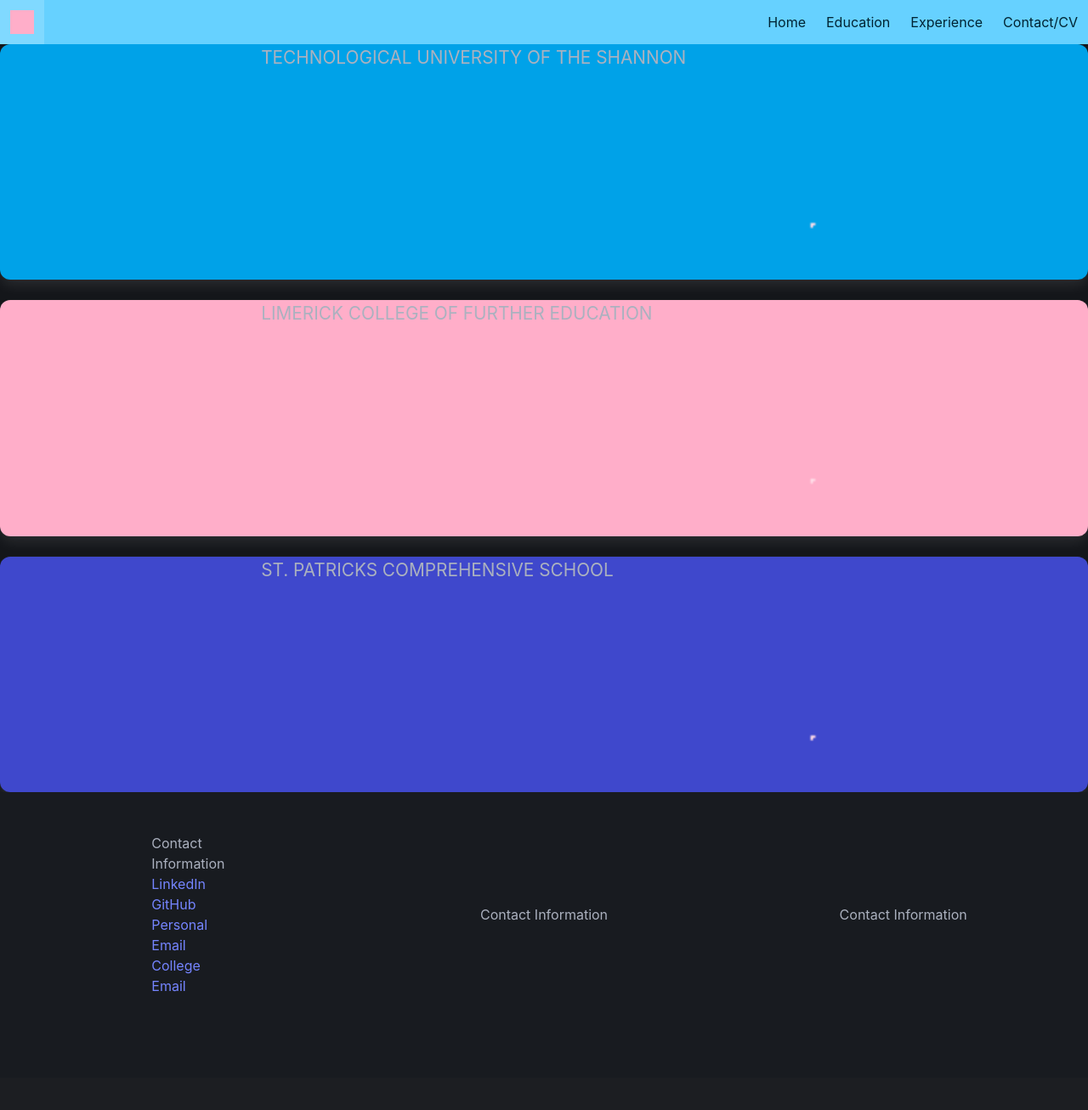
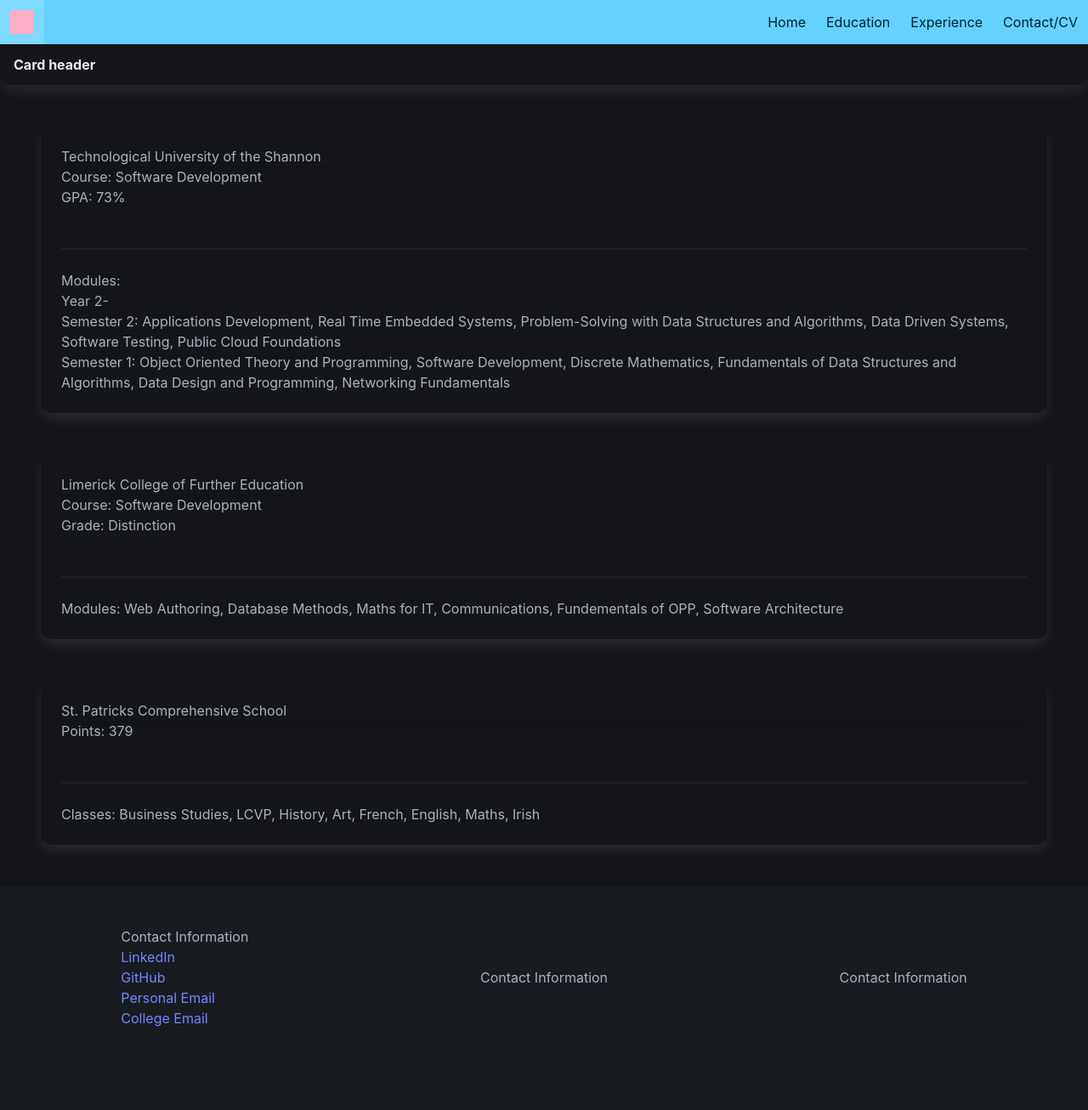
Before and after one commit to Raven-Wilson/PersonalProfile, a Flask app: page /education in a window 1280 px wide. Shown: the whole page at 85% size. Before the commit the page ends 1167 px from the top, so only its background shows below. Run offline with Flask 3, Linux system fonts and the light colour scheme.

Commit message:
More CSS

```diff
--- a/templates/education.html
+++ b/templates/education.html
@@ -2,38 +2,58 @@
 
 {% block head %}
 <title> Education </title>
-<link rel="stylesheet" href="{{ url_for('static', filename='css/education.css') }}">
+<!--<link rel="stylesheet" href="{{ url_for('static', filename='css/education.css') }}">-->
 {% endblock %}
 
 {% block body %}
-    <div class="panels">
-        <div class="panel panel1">
-            <div>
+    <div class="card">
+  <header class="card-header">
+    <p class="card-header-title">Card header</p>
+    <button class="card-header-icon" aria-label="more options">
+      <span class="icon">
+        <i class="fas fa-angle-down" aria-hidden="true"></i>
+      </span>
+    </button>
+  </header>
+</div>
+    <div class="card m-6">
+        <div class="card-content">
+            <div class="card-header">
                 <p>Technological University of the Shannon</p>
             </div>
-            <div>
+            <div class="content">
                 <p>Course: Software Development <br>
-                GPA: 73% <br> <br>
-                Modules: </p>
+                GPA: 73% <br> <br> <hr>
+                Modules: <br>
+                Year 2- <br>
+                Semester 2: Applications Development, Real Time Embedded Systems, Problem-Solving with Data Structures and Algorithms,
+                Data Driven Systems, Software Testing, Public Cloud Foundations <br>
+                Semester 1: Object Oriented Theory and Programming, Software Development, Discrete Mathematics, Fundamentals of Data
+                Structures and Algorithms, Data Design and Programming, Networking Fundamentals
+            </p>
             </div>
         </div>
-        <div class="panel panel2">
-            <div>
+    </div>
+    <div class="card m-6">
+        <div class="card-content">
+            <div class="card-header">
                 <p>Limerick College of Further Education</p>
             </div>
-            <div>
+            <div class="content">
                 <p>Course: Software Development <br>
-                Grade: Distinction <br> <br>
+                Grade: Distinction <br> <br><hr>
                 Modules: Web Authoring, Database Methods, Maths for IT,
                 Communications, Fundementals of OPP, Software Architecture</p>
             </div>
         </div>
-        <div class="panel panel3">
-            <div>
+    </div>
+    <div class="card m-6">
+        <div class="card-content">
+            <div class="card-header">
                 <p>St. Patricks Comprehensive School</p>
             </div>
-            <div>
-                <p>Points: 379 <br> <br>
+            <div class="content">
+                <p>Points: 379 <br> <br><hr>
                 Classes: Business Studies, LCVP, History, Art, French, English, Maths, Irish</p>
             </div>
         </div>
```
Also changed, not shown: templates/index.html (+4 -3 lines).
